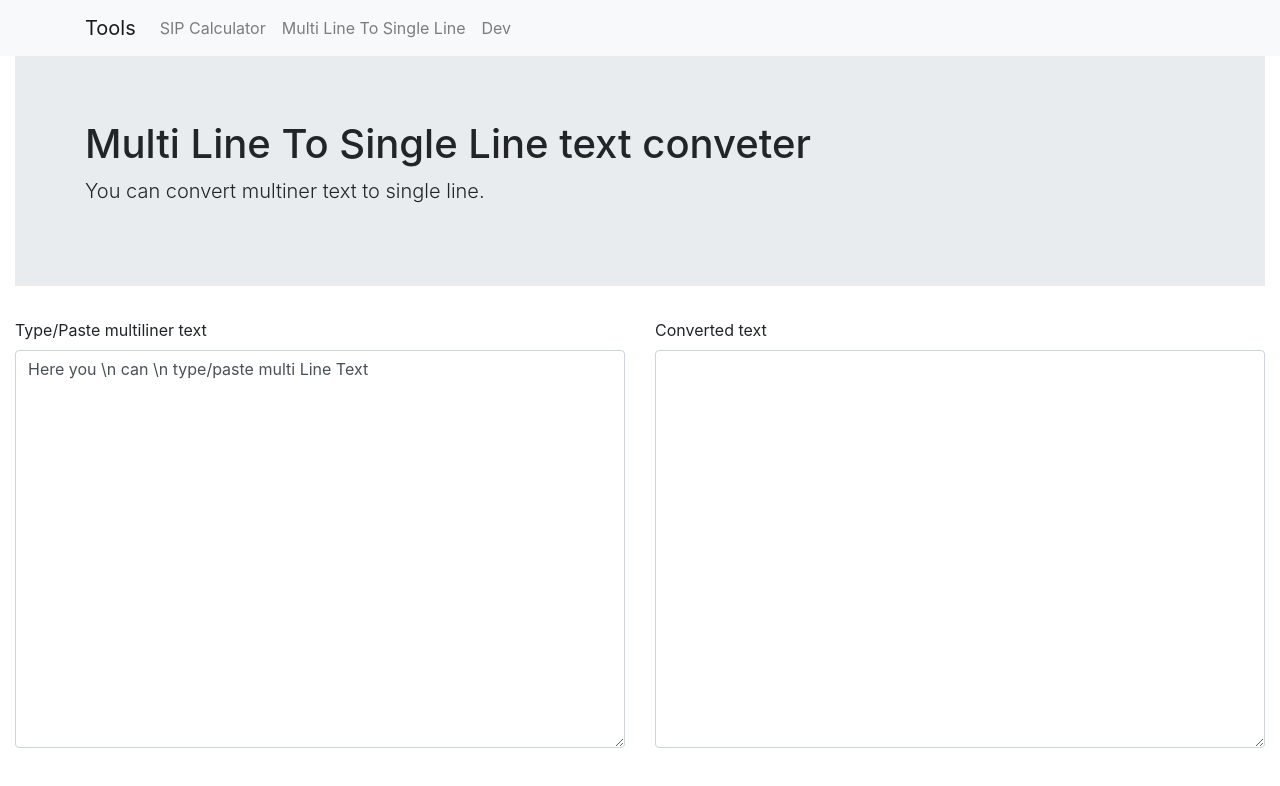
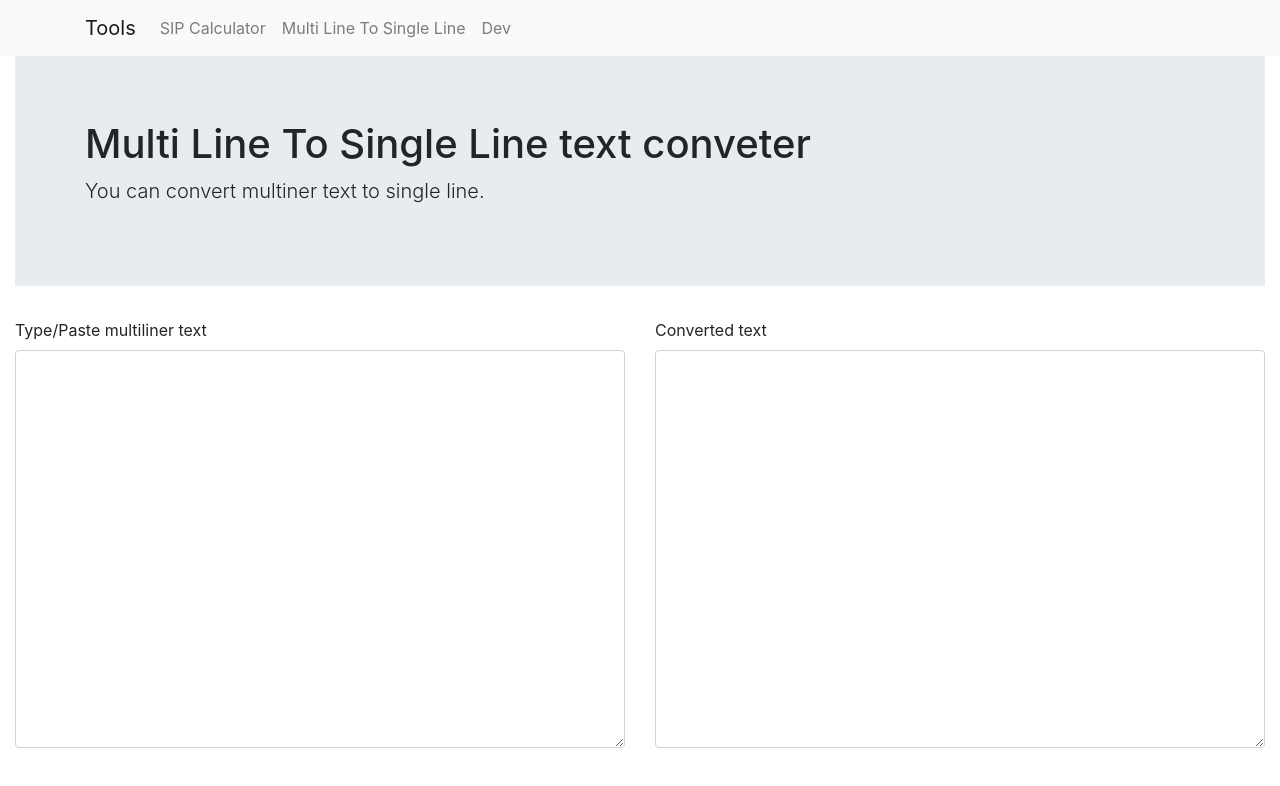
Before and after one commit to 71anshuman/utils, a React (Create React App) app: page /#/multi-line-to-single-line in a window 1280 px wide. Shown: the top 786 px of the page. Built offline with nearby package versions, Linux system fonts and the light colour scheme; what financejs would draw is missing.

Commit message:
updated component

```diff
--- a/src/components/multi-line-to-single-line/MultiLineToSingleLine.js
+++ b/src/components/multi-line-to-single-line/MultiLineToSingleLine.js
@@ -25,7 +25,7 @@ export default function MultiLineToSingleLine() {
                     <form>
                         <label className="">Type/Paste multiliner text</label>
                         <div className="form-group">
-                            <textarea rows="16" className="form-control" aria-label="With textarea" name="multiLineText" onChange={e => setText(e.target.value)}>Here you \n can \n type/paste multi Line Text</textarea>
+                            <textarea rows="16" className="form-control" aria-label="With textarea" name="multiLineText" onChange={e => setText(e.target.value)}></textarea>
                         </div>
                     </form>
                 </div>
```
